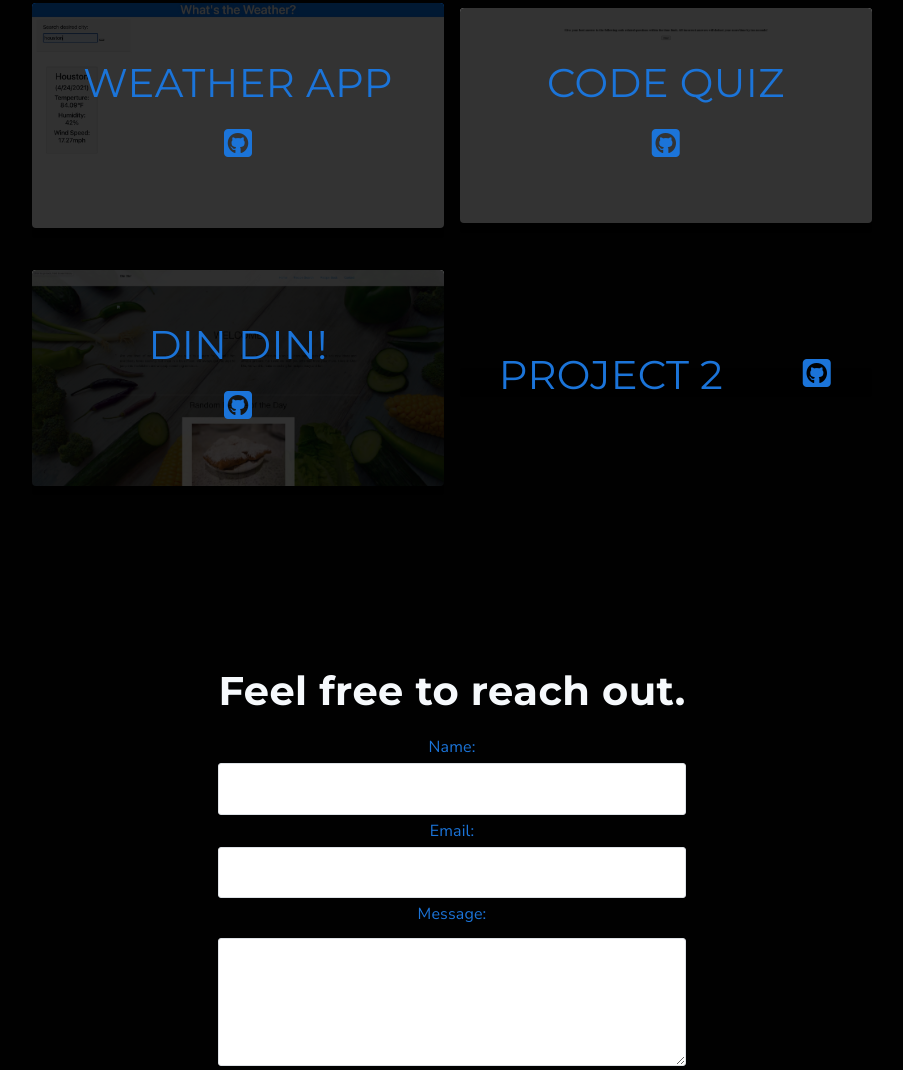
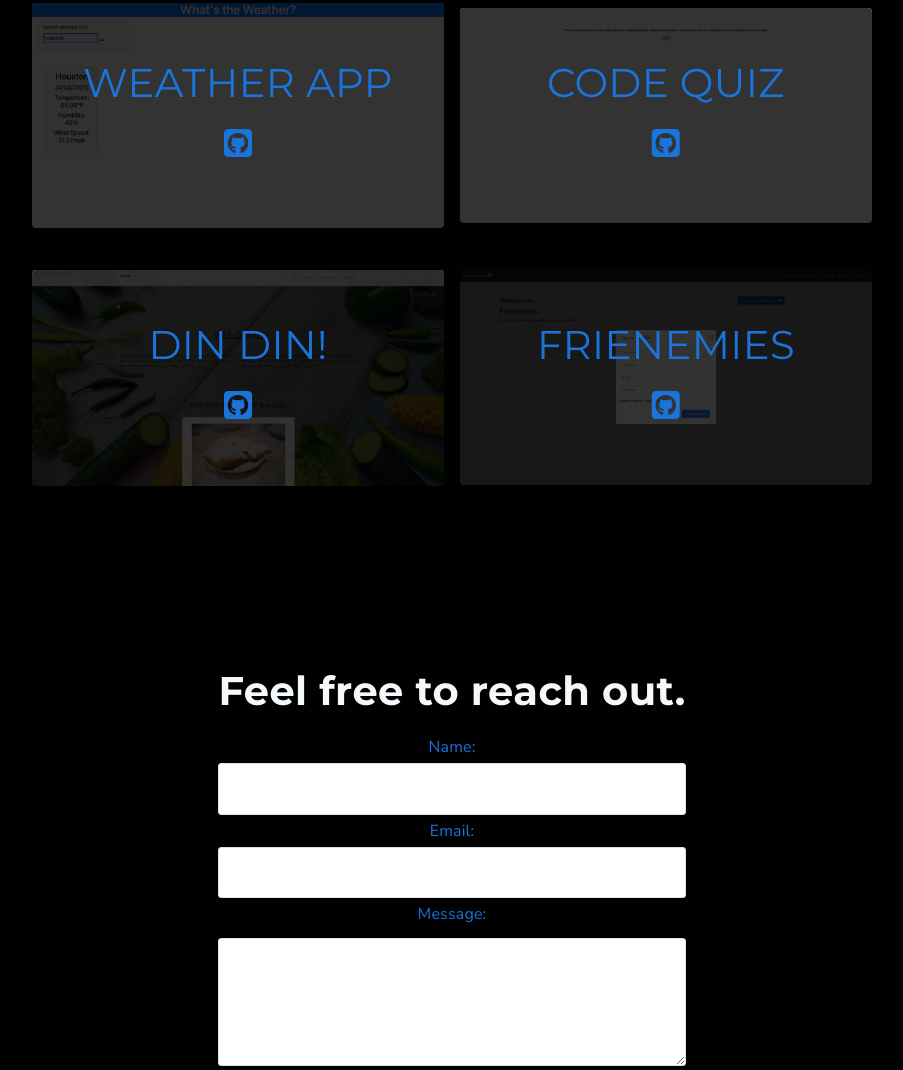
Before and after one commit to ShaquilleOriol/AllAboutMe, a plain HTML site: page index.html in a window 1280 px wide. Shown: the part 2124-3194 px from the top of the page, without its empty margins (188-1091 px from the left). Drawn offline with nearby package versions, Linux system fonts and the light colour scheme.

Commit message:
Project 2 update

```diff
--- a/index.html
+++ b/index.html
@@ -203,10 +203,10 @@
         <div class="p-card m-1 u-position-relative" style="max-width: 500px;">
 
           <div class="u-overlay u-round u-center u-flex-column">
-            <a href ="" target="_blank" style="padding: 0px"><h1 class=" title font-light uppercase text-blue-600 hover-grow">Project 2</h1></a>
-            <a href=""><h3 class="subtitle text-blue-600 hover-grow"><i class="fab fa-github-square"></i></h3></a>
+            <a href ="https://damp-thicket-88352.herokuapp.com/login" target="_blank" style="padding: 0px"><h1 class=" title font-light uppercase text-blue-600 hover-grow">Frienemies</h1></a>
+            <a href="https://github.com/ShaquilleOriol/project-2-group-3"><h3 class="subtitle text-blue-600 hover-grow"><i class="fab fa-github-square"></i></h3></a>
           </div>
-          <img src="" alt="" class="img-cover u-round p-0" />
+          <img src="./assets/Frienemies.png" alt="" class="img-cover u-round p-0" />
 
       </div>
       <div class="about-divider"></div>
```
